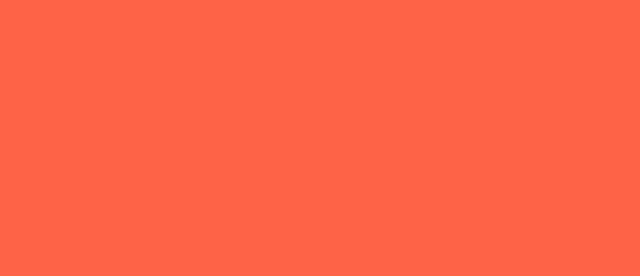
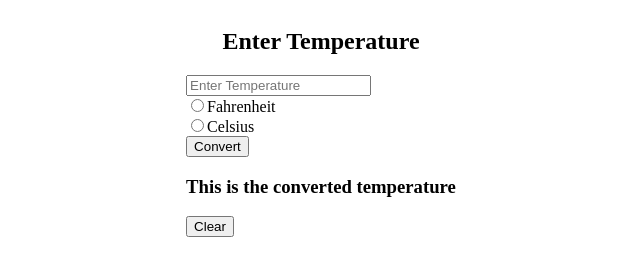
Before and after one commit to DreRandaci/Fahrenheit-to-celsius-, a plain HTML site: page index.html in a window 1280 px wide. Shown: the whole page, without its empty margins (319-959 px from the left). Drawn offline with Linux system fonts and the light colour scheme.

Commit message:
added conversion functions

```diff
--- a/index.html
+++ b/index.html
@@ -6,6 +6,35 @@
 </head>
 <body>
 
+<!-- start of main container -->
+	<main id="mainContainer">
+
+		<section>
+			<h1>Enter Temperature</h1>
+			<!-- where user will input numbers for conversion -->
+			<div id="input">
+				<input type="text" name="input-field" placeholder="Enter Temperature"> <br>
+				<input type="radio" name="degree" value="fahrenheit">Fahrenheit <br>
+				<input type="radio" name="degree" value="celsius">Celsius <br>
+				<button id="convertButton">Convert</button>
+			</div>
+
+			<!-- Output number -->
+			<div id="output">
+				<h3>This is the converted temperature</h3>
+			</div>
+
+			<!-- Clear button -->
+			<div id="clearAllFields">
+				<button id="clearButton">Clear</button>
+			</div>
+
+<!-- end section -->
+		</section>
+
+<!-- end main -->
+	</main>
+
 <script type="text/javascript" src="./main.js"></script>
 </body>
 </html>
--- a/main.css
+++ b/main.css
@@ -1,3 +1,11 @@
-body {
+/*body {
 	background-color: tomato;
+}*/
+
+main {
+	display: flex;
+	justify-content: center;
 }
+h1, h3	{
+	text-align: center;
+}
--- a/main.js
+++ b/main.js
@@ -1 +1,17 @@
 console.log("JS linked")
+
+function fahrenheitConverter(input) {
+	let fahrenheitOutput = (input-32) * 5/9;
+	fahrenheitOutput = fahrenheitOutput.toFixed(1);
+	return fahrenheitOutput + "°";
+}
+
+// console.log(fahrenheitConverter(32))
+
+function celsiusConverter(input) {
+	let celsiusOutput = input*9/5 + 32;
+	celsiusOutput = celsiusOutput.toFixed(1);
+	return celsiusOutput + "°";
+}
+
+console.log(celsiusConverter(11))
```
